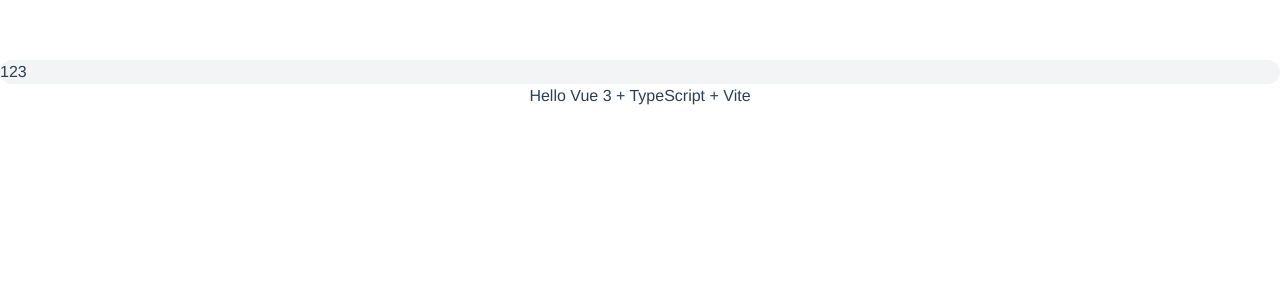
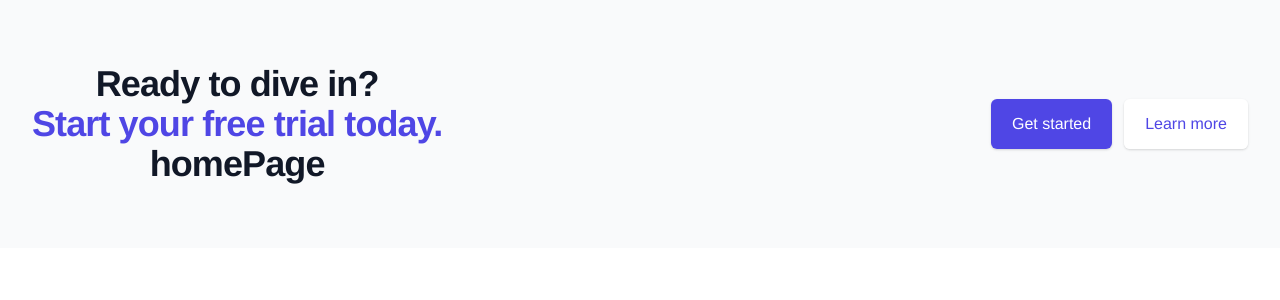
Before and after one commit to Protagonistss/v3-template, a Vue app: page / in a window 1280 px wide. Shown: the top 300 px of the page. Built offline with nearby package versions, Linux system fonts and the light colour scheme.

Commit message:
feat: store && router

```diff
--- a/package.json
+++ b/package.json
@@ -8,10 +8,12 @@
   },
   "dependencies": {
     "nprogress": "^0.2.0",
-    "vue": "^3.2.16"
+    "vue": "^3.2.16",
+    "vue-router": "4"
   },
   "devDependencies": {
     "@types/node": "^16.11.7",
+    "@types/nprogress": "^0.2.0",
     "@vitejs/plugin-vue": "^1.9.3",
     "autoprefixer": "^10.4.0",
     "less": "^4.1.2",
--- a/src/App.vue
+++ b/src/App.vue
@@ -1,11 +1,9 @@
 <script setup lang="ts">
-// This starter template is using Vue 3 <script setup> SFCs
-// Check out https://v3.vuejs.org/api/sfc-script-setup.html#sfc-script-setup
+
 </script>
 
 <template>
-  <figure class="md:flex bg-gray-100 rounded-xl p-8 md:p-0">123</figure>
-  <HelloWorld msg="Hello Vue 3 + TypeScript + Vite" />
+  <router-view></router-view>
 </template>
 
 <style>
@@ -15,6 +13,5 @@
   -moz-osx-font-smoothing: grayscale;
   text-align: center;
   color: #2c3e50;
-  margin-top: 60px;
 }
 </style>
--- a/src/components/HelloWorld.vue
+++ b/src/components/HelloWorld.vue
@@ -1,11 +1,34 @@
 <script setup lang="ts">
+import { rootStore } from "@/store"
+import { storeToRefs } from 'pinia'
 
-defineProps<{ msg: string }>()
+const root = rootStore()
+const { homePage } = storeToRefs(root)
 
 </script>
 
 <template>
-  <h1>{{ msg }}</h1>
+  <div class="bg-gray-50">
+    <div class="max-w-7xl mx-auto py-12 px-4 sm:px-6 lg:py-16 lg:px-8 lg:flex lg:items-center lg:justify-between">
+      <h2 class="text-3xl font-extrabold tracking-tight text-gray-900 sm:text-4xl">
+        <span class="block">Ready to dive in?</span>
+        <span class="block text-indigo-600">Start your free trial today.</span>
+        <span>{{ homePage }}</span>
+      </h2>
+      <div class="mt-8 flex lg:mt-0 lg:flex-shrink-0">
+        <div class="inline-flex rounded-md shadow">
+          <a href="#" class="inline-flex items-center justify-center px-5 py-3 border border-transparent text-base font-medium rounded-md text-white bg-indigo-600 hover:bg-indigo-700">
+            Get started
+          </a>
+        </div>
+        <div class="ml-3 inline-flex rounded-md shadow">
+          <a href="#" class="inline-flex items-center justify-center px-5 py-3 border border-transparent text-base font-medium rounded-md text-indigo-600 bg-white hover:bg-indigo-50">
+            Learn more
+          </a>
+        </div>
+      </div>
+    </div>
+  </div>
 </template>
 
 <style scoped></style>
--- a/src/main.ts
+++ b/src/main.ts
@@ -1,5 +1,13 @@
 import { createApp } from 'vue'
 import App from './App.vue'
+import { createPinia } from 'pinia'
 import '@/styles/index.css'
+import router from '@/router'
 
-createApp(App).mount('#app')
+
+const pinia = createPinia()
+const app = createApp(App)
+
+app.use(router)
+app.use(pinia)
+app.mount('#app')
--- /dev/null
+++ b/src/page/HomePage.vue
@@ -0,0 +1,13 @@
+<template>
+  <div>
+    main
+  </div>
+</template>
+
+<script setup lang="ts">
+
+</script>
+
+<style scoped>
+
+</style>
--- /dev/null
+++ b/src/router/index.ts
@@ -0,0 +1,25 @@
+import { createRouter, createWebHashHistory } from 'vue-router'
+import nprogress from "nprogress"
+import "nprogress/nprogress.css"
+import HelloWorld from "@/components/HelloWorld.vue"
+
+
+const routes = [
+  { path: '/', component: HelloWorld }
+]
+
+const router = createRouter({
+  history: createWebHashHistory(),
+  routes
+})
+
+router.beforeEach(async (to, from, next) => {
+  nprogress.start()
+  next()
+})
+
+router.afterEach((to) => {
+  nprogress.done()
+})
+
+export default router
--- /dev/null
+++ b/src/store/index.ts
@@ -0,0 +1,17 @@
+import { defineStore } from 'pinia'
+
+const rootStore = defineStore('root', {
+  state: () => ({
+    homePage: 'homePage'
+  }),
+  getters: {},
+  actions: {
+    printHomePage () {
+      console.log(this.homePage)
+    }
+  }
+})
+
+export {
+  rootStore
+}
```
Also changed, not shown: 1 other file (tests, documents, lock files or other folders).
